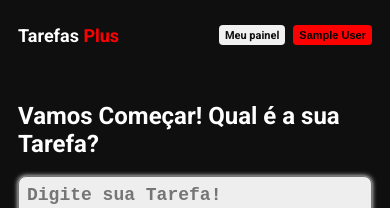
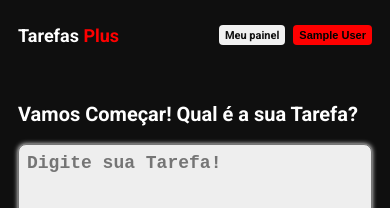
Before and after one commit to FilipeRabelo/app-tarefas-plus-nextjs, a Next.js app: page /dashboard in a window 390 px wide. Shown: the top 208 px of the page. Built offline with nearby package versions, Linux system fonts and the light colour scheme; no server answers; the database is empty; sample sign-in values are in the browser's storage.

Commit message:
app tarefas plus

```diff
--- a/src/components/Header/styles.module.css
+++ b/src/components/Header/styles.module.css
@@ -87,7 +87,7 @@
   .container {
     max-width: 100%;
     /* padding: 10px; */
-    /* box-sizing: border-box; */
+    box-sizing: border-box;
   }
 
   .logo {
@@ -104,12 +104,6 @@
     /* width: 100%; */
   }
 
-  /* .linkPainel {
-    padding: 4px 6px;
-    font-size: 12px;
-    height: 30px;
-  } */
-
   .loginButton, .linkPainel{
     padding: 4px 6px;
     font-size: 11px;
@@ -118,35 +112,3 @@
 
 
 }
-
-
-/*
-@media screen and (max-width: 350px) {
-  .logo {
-    font-size: 18px;
-  }
-
-  .container {
-    max-width: 100%;
-    padding: 8px;
-  }
-
-  .nav {
-    width: 100%;
-    display: block;
-    flex-direction: column;
-    align-items: center;
-    justify-content: flex-start;
-    flex-wrap: wrap;
-  }
-
-  .linkPainel,
-  .loginButton {
-    font-size: 13px;
-    margin-bottom: 10px;
-    width: 100%;
-    text-align: center;
-    padding: 6px 6px;
-    height: 30px;
-  }
-} */
--- a/src/pages/dashboard/styles.module.css
+++ b/src/pages/dashboard/styles.module.css
@@ -152,3 +152,10 @@
   border: 0;
   margin: 0 8px;
 }
+
+
+@media screen and (max-width: 668px){
+  .title{
+    font-size: 20px;
+  }
+}
```
Also changed, not shown: src/components/Header/index.tsx (+0 -35 lines).
